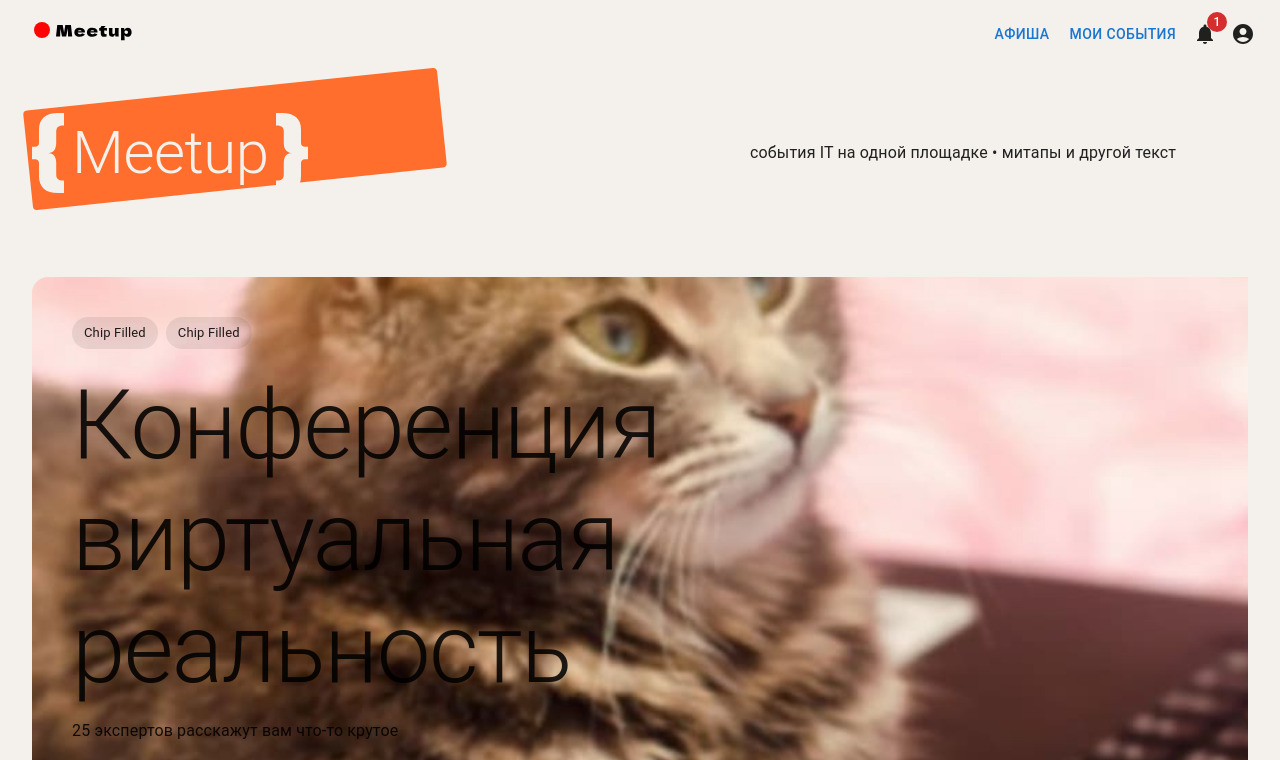
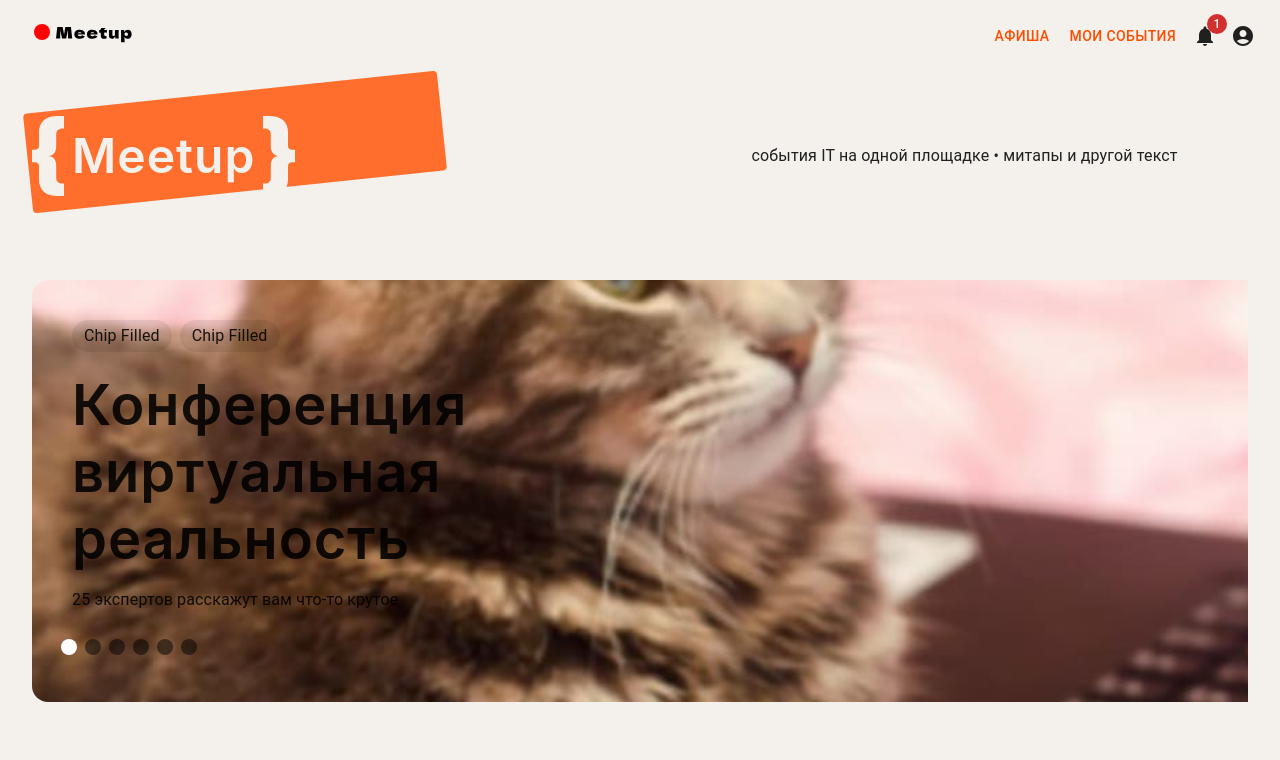
Before and after one commit to yandex-funtech-it-events/frontend, a React (Vite) app: page / in a window 1280 px wide. Shown: the top 760 px of the page. Built offline with nearby package versions, Linux system fonts and the light colour scheme.

Commit message:
refac: theme

```diff
--- a/src/libs/theme.tsx
+++ b/src/libs/theme.tsx
@@ -2,6 +2,42 @@ import { Link as RouterLink, LinkProps as RouterLinkProps } from 'react-router-d
 import { LinkProps } from '@mui/material/Link';
 import { createTheme } from '@mui/material';
 import { forwardRef } from 'react';
+
+declare module '@mui/material/styles' {
+  interface TypeText {
+    tertiary?: string;
+  }
+
+  interface Palette {
+    text: TypeText;
+  }
+
+  interface PaletteOptions {
+    text?: Partial<TypeText> | undefined;
+  }
+}
+
+declare module '@mui/material/styles' {
+  interface TypeBackground {
+    black: string;
+    gray: string;
+    light: string;
+  }
+}
+
+declare module '@mui/material/styles' {
+  interface Theme {
+    palette: PaletteOptions & {
+      text: {
+        tertiary: string;
+      };
+    };
+  }
+
+  interface ThemeOptions {
+    palette?: PaletteOptions;
+  }
+}
 
 const LinkBehavior = forwardRef<
   HTMLAnchorElement,
@@ -27,17 +63,71 @@ const theme = createTheme({
     MuiButton: {
       styleOverrides: {
         root: {
-          boxShadow: 'none',
           '&:hover': {
-            boxShadow: 'none',
+            boxShadow: ' 0px 0px 20px 0px rgba(0, 0, 0, 0.10)',
+            backgroundColor: '#FF6E2C',
           },
         },
       },
+      variants: [
+        {
+          props: { size: 'large' },
+          style: {
+            minHeight: '48px',
+            fontWeight: 500,
+            fontSize: '15px',
+            lineHeight: '26px',
+            letterSpacing: '0.46px',
+          },
+        },
+        {
+          props: { size: 'medium' },
+          style: {
+            minHeight: '40px',
+            fontWeight: 500,
+            fontSize: '14px',
+            lineHeight: '26px',
+            letterSpacing: '0.4px',
+          },
+        },
+      ],
     },
     MuiIconButton: {
       styleOverrides: {
         root: {
           padding: '5px',
+        },
+      },
+    },
+    MuiChip: {
+      variants: [
+        {
+          props: { size: 'small' },
+          style: {
+            fontWeight: 400,
+            fontSize: '16px',
+            lineHeight: '24px',
+            letterSpacing: '0.15px',
+          },
+        },
+        {
+          props: { size: 'medium' },
+          style: {
+            fontWeight: 400,
+            fontSize: '16px',
+            lineHeight: '24px',
+            letterSpacing: '0.15px',
+          },
+        },
+      ],
+    },
+    MuiInput: {
+      styleOverrides: {
+        root: {
+          fontWeight: 400,
+          fontSize: '16px',
+          lineHeight: '24px',
+          letterSpacing: '0.15px',
         },
       },
     },
@@ -66,6 +156,62 @@ const theme = createTheme({
     },
   },
   spacing: 4,
+  typography: {
+    fontFamily: ['Roboto', 'Inter', 'Montserrat', 'sans-serif'].join(','),
+    h1: {
+      fontFamily: ['Inter', 'sans-serif'].join(','),
+      fontWeight: 600,
+      fontSize: '56px',
+      lineHeight: '120%',
+      letterSpacing: '1px',
+    },
+    h2: {
+      fontFamily: ['Inter', 'sans-serif'].join(','),
+      fontWeight: 600,
+      fontSize: '48px',
+      lineHeight: '120%',
+      letterSpacing: '1px',
+    },
+    h3: {
+      fontFamily: ['Montserrat', 'sans-serif'].join(','),
+      fontWeight: 800,
+      fontSize: '40px',
+      lineHeight: '120%',
+      letterSpacing: '0.46px',
+    },
+    h6: {
+      fontWeight: 600,
+      fontSize: '20px',
+      lineHeight: '130%',
+      letterSpacing: '0.15px',
+    },
+    subtitle2: {
+      fontWeight: 500,
+      fontSize: '14px',
+      lineHeight: '157%',
+      letterSpacing: '0.1px',
+    },
+    body1: {
+      fontWeight: 400,
+      fontSize: '16px',
+      lineHeight: '150%',
+      letterSpacing: '0.15px',
+    },
+  },
+  palette: {
+    text: {
+      tertiary: 'rgba(0,0,0,.38)',
+    },
+    background: {
+      black: 'text.primary',
+      gray: 'rgb(244,241,237)',
+      light: 'rgba(20, 18, 22, 0.05)',
+    },
+    primary: {
+      main: '#FF4D00',
+      light: '#FF6E2C',
+    },
+  },
 });
 
 export default theme;
```
